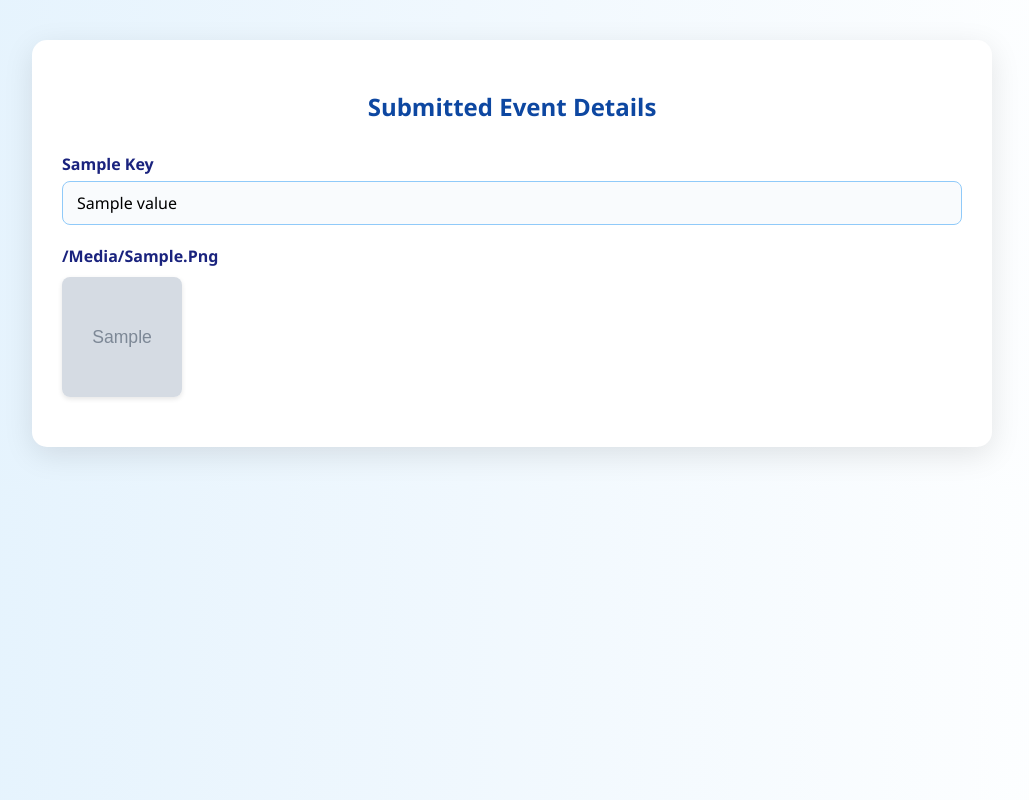
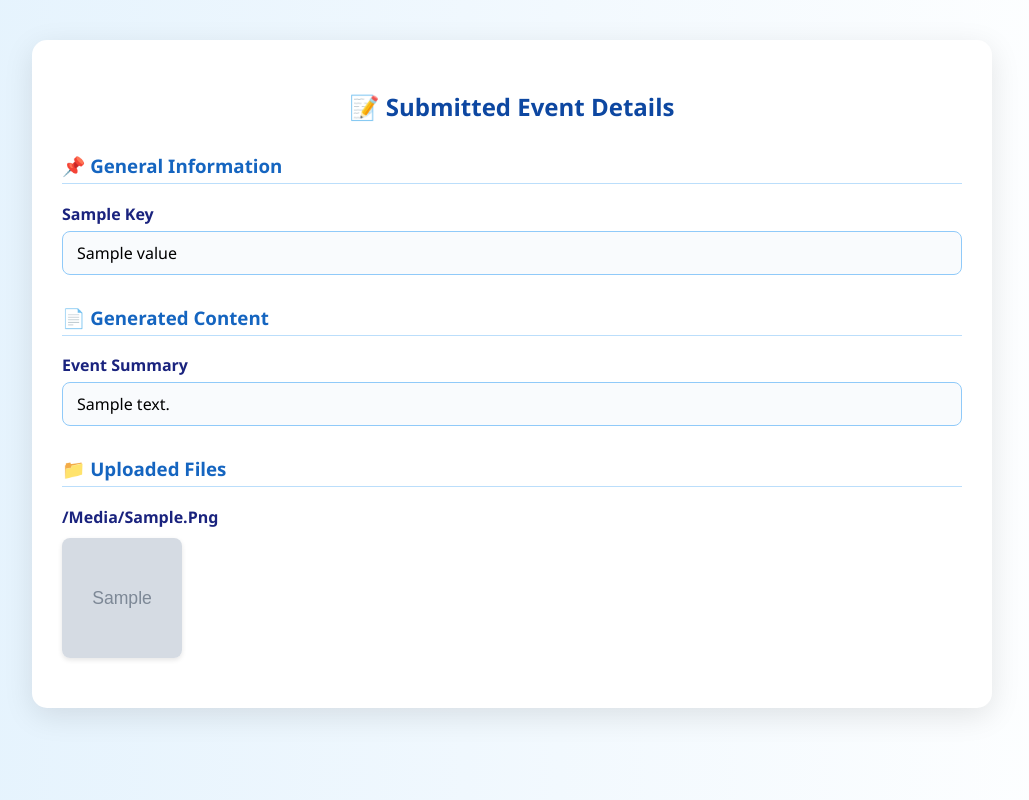
Before and after one commit to someoneskilled/event-report-generator, a Flask app: template templates/summary.html in a window 1280 px wide. Shown: the whole page, without its empty margins (128-1157 px from the left). Run offline with Flask 3, Linux system fonts and the light colour scheme; the template is opened without the code that fills it: most values are stand-ins (such as "Sample title", 1, 10 or a date in 2020); grey boxes marked "Sample" are stand-in pictures.

Commit message:
im_stupid_i_push_with_APIkey

```diff
--- a/app.py
+++ b/app.py
@@ -38,6 +38,8 @@ os.makedirs(app.config['UPLOAD_FOLDER'], exist_ok=True)
 def form():
     return render_template('form.html')
 
+
+
 @app.route('/submit', methods=['POST'])
 def submit():
     form_data = {}
@@ -70,6 +72,31 @@ def submit():
             form_data["event_activities"],
             "You are a professional event writer. Turn these rough notes into a polished description of the event activities or agenda in bulletin and Avoid giving any starting or intro."
         )
+
+    # Generate Event Outcome and SEO-Friendly Description
+    extra_input = f"""
+    Summary: {form_data["event_summary"]}
+    Objectives: {form_data["event_objectives"]}
+    Activities: {form_data["event_activities"]}
+    """
+    instruction_extra_fields = """
+    Based on the provided event summary, objectives, and activities:
+    1. Generate a short paragraph for 'Event Outcome' describing what the event achieved.
+    2. Generate a 1–2 line 'SEO-Friendly Short Description' for blog/social sharing use.
+    Format:
+    Event Outcome: <paragraph>
+    SEO Description: <line>
+    """
+    extra_response = generateAI(extra_input.strip(), instruction_extra_fields)
+
+    # Parse the response into outcome and SEO fields
+    try:
+        lines = extra_response.split("SEO Description:")
+        form_data["event_outcome"] = lines[0].replace("Event Outcome:", "").strip()
+        form_data["seo_description"] = lines[1].strip()
+    except Exception as e:
+        form_data["event_outcome"] = "Error generating event outcome."
+        form_data["seo_description"] = "Error generating SEO description."
 
     # Time slots (multiple)
     form_data['event_time'] = request.form.getlist('event_time')
--- a/templates/summary.html
+++ b/templates/summary.html
@@ -1,5 +1,6 @@
 <!DOCTYPE html>
 <html lang="en">
+
 <head>
     <meta charset="UTF-8">
     <title>Submission Summary</title>
@@ -10,6 +11,7 @@
             padding: 40px;
             margin: 0;
         }
+
         .summary-box {
             background-color: #ffffff;
             padding: 30px;
@@ -18,53 +20,88 @@
             max-width: 900px;
             margin: auto;
         }
+
         h2 {
             text-align: center;
             margin-bottom: 30px;
             color: #0d47a1;
         }
+
+        h3 {
+            color: #1565c0;
+            margin-top: 30px;
+            border-bottom: 1px solid #bbdefb;
+            padding-bottom: 5px;
+        }
+
         .field {
             margin-bottom: 20px;
         }
+
         .field label {
             font-weight: bold;
             display: block;
             margin-bottom: 6px;
             color: #1a237e;
         }
-        .field p, .field ul {
+
+        .field p,
+        .field ul {
             background-color: #f9fbfd;
             padding: 10px 14px;
             border-radius: 8px;
             margin: 0;
             border: 1.5px solid #90caf9;
         }
+
         .field ul {
             list-style: disc inside;
         }
+
         .image-grid {
             display: flex;
             flex-wrap: wrap;
             gap: 10px;
             margin-top: 10px;
         }
+
         .preview-img {
             width: 120px;
             height: 120px;
             object-fit: cover;
             border-radius: 8px;
-            box-shadow: 0 2px 5px rgba(0,0,0,0.1);
+            box-shadow: 0 2px 5px rgba(0, 0, 0, 0.1);
         }
     </style>
 </head>
+
 <body>
     <div class="summary-box">
-        <h2>Submitted Event Details</h2>
+        <h2>📝 Submitted Event Details</h2>
 
+        <!-- General Information -->
+        <h3>📌 General Information</h3>
         {% for key, value in data.form_data.items() %}
+        {% if key not in ['event_summary', 'event_objectives', 'event_activities', 'event_outcome', 'seo_description']
+        %}
         <div class="field">
             <label>{{ key.replace("_", " ").title() }}</label>
-                {% if value is iterable and not value|string %}
+
+            {% if key == 'event_time' and value %}
+            {% set start = value[0].split('-')[0] %}
+            {% set end = value[-1].split('-')[1] %}
+            {% set duration_minutes = (value | length) * 50 %}
+            {% set duration_hours = duration_minutes // 60 %}
+            {% set duration_rem = duration_minutes % 60 %}
+            {% macro to_ampm(t) %}
+            {% set hour = (t.split(":")[0] | int) %}
+            {% set minute = t.split(":")[1] %}
+            {{ hour % 12 if hour % 12 != 0 else 12 }}:{{ "%02d"|format(minute | int) }} {{ "AM" if hour < 12 else "PM"
+                }} {% endmacro %} <p>{{ to_ampm(start) }} - {{ to_ampm(end) }} |
+                {{ duration_hours }}h{% if duration_rem %} {{ duration_rem }}m{% endif %}
+                </p>
+
+                {% elif value is iterable and not value|string %}
                 <ul>
                     {% for item in value %}
                     <li>{{ item }}</li>
@@ -74,8 +111,22 @@
                 <p>{{ value }}</p>
                 {% endif %}
         </div>
+        {% endif %}
         {% endfor %}
 
+        <!-- Generated Content -->
+        <h3>📄 Generated Content</h3>
+        {% for key in ['event_summary', 'event_objectives', 'event_activities', 'event_outcome', 'seo_description'] %}
+        {% if data.form_data.get(key) %}
+        <div class="field">
+            <label>{{ key.replace("_", " ").title() }}</label>
+            <p>{{ data.form_data[key] }}</p>
+        </div>
+        {% endif %}
+        {% endfor %}
+
+        <!-- Uploaded Files -->
+        <h3>📁 Uploaded Files</h3>
         {% for file_key, files in data.file_fields.items() %}
         <div class="field">
             <label>{{ file_key.replace("_", " ").title() }}</label>
@@ -104,4 +155,5 @@
         {% endfor %}
     </div>
 </body>
+
 </html>
```
Also changed, not shown: templates/form.html (+37 -5 lines), 1 other file. Lines whose indentation alone changed are shown as unchanged.
